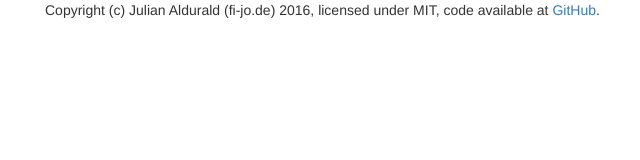
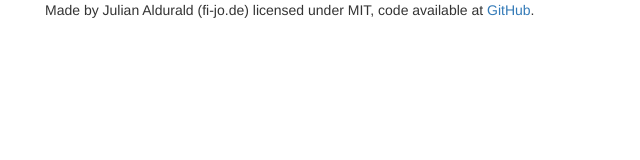
Before and after one commit to Fijo/evecontacts, a website: page site/index.html in a window 1280 px wide. Shown: the whole page, without its empty margins (25-665 px from the left). Drawn offline with nearby package versions, Linux system fonts and the light colour scheme; some packages are replaced by stand-ins of ours; a script that the page names is missing.

Commit message:
slight change

```diff
--- a/site/index.html
+++ b/site/index.html
@@ -201,7 +201,7 @@
 
           </div>
         </div>
-        <p>Copyright (c) Julian Aldurald (fi-jo.de) 2016, licensed under MIT, code available at <a href="https://github.com/Fijo/evecontacts" target="_blank">GitHub</a>.</p>
+        <p>Made by Julian Aldurald (fi-jo.de) licensed under MIT, code available at <a href="https://github.com/Fijo/evecontacts" target="_blank">GitHub</a>.</p>
       </div>
     </form>
 
```
